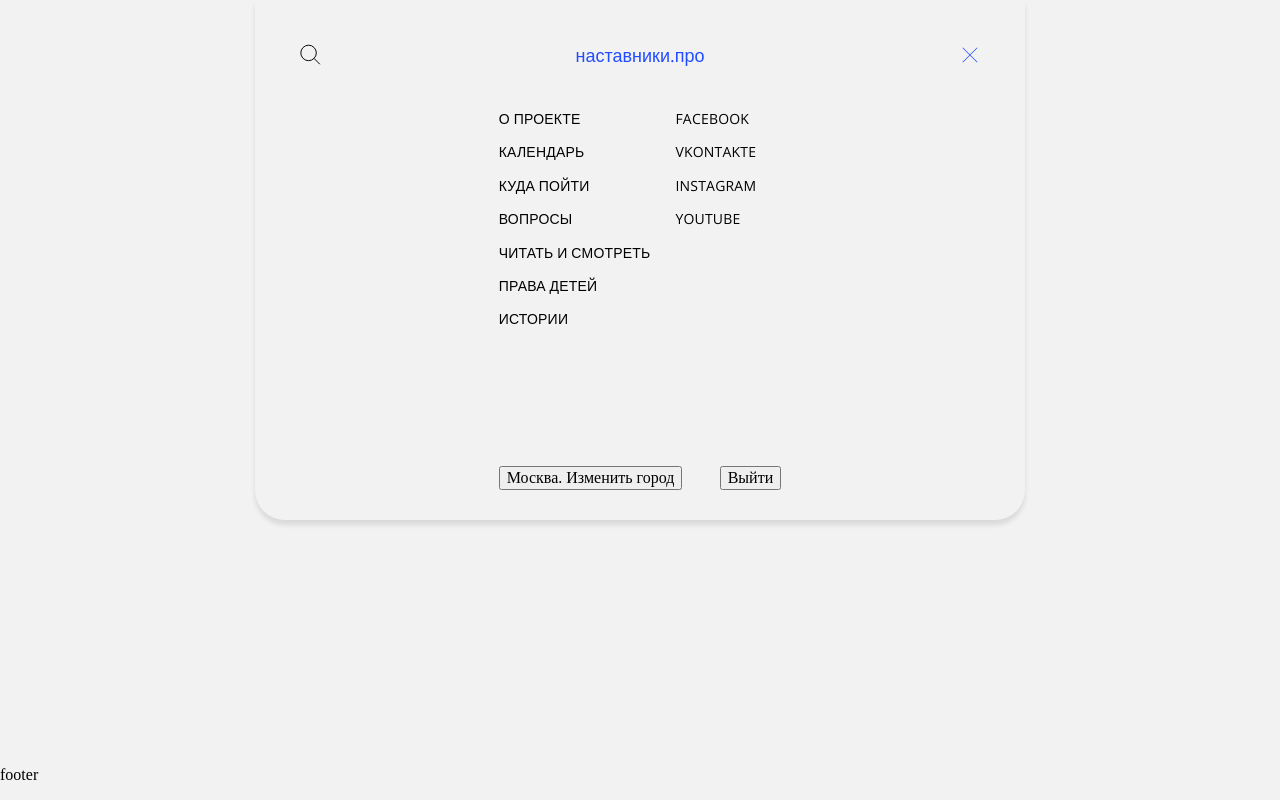
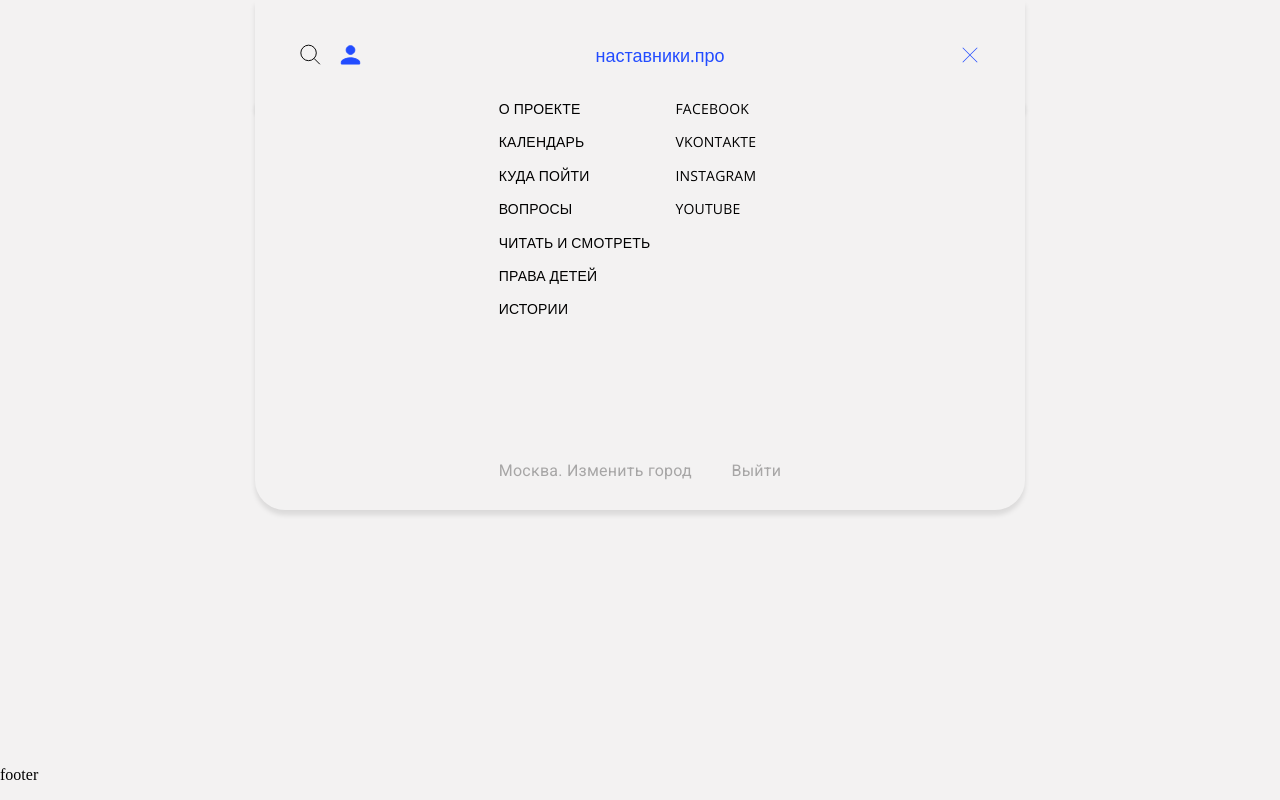
Before and after one commit to TsAnastasia/bbbs, a React (Create React App) app: page / in a window 1280 px wide. Built offline with nearby package versions, Linux system fonts and the light colour scheme; a web font is replaced by a local one.

Commit message:
feat: style and close menu

```diff
--- a/src/API/data/data-api.ts
+++ b/src/API/data/data-api.ts
@@ -6,3 +6,5 @@ const dataAPI = {
     return cites;
   },
 };
+
+export default dataAPI;
--- a/src/App.module.scss
+++ b/src/App.module.scss
@@ -1,7 +1,9 @@
 @import "./index.scss";
 
 .app {
+  padding-top: 110px;
   min-height: 100vh;
+  box-sizing: border-box;
 
   display: flex;
   flex-direction: column;
@@ -11,6 +13,12 @@
   background-color: $color-background;
 }
 
+@media screen and (max-width: 425px) {
+  .app {
+    padding-top: 50px;
+  }
+}
+
 .app__main {
   flex: 1;
 }
--- a/src/components/Header/Header.module.scss
+++ b/src/components/Header/Header.module.scss
@@ -11,11 +11,10 @@
   justify-content: space-between;
   align-items: center;
 
-  position: relative;
-}
-
-.header_menuOpen {
-  box-shadow: 0px 5px 5px rgb(0 0 0 / 10%);
+  position: fixed;
+  top: 0;
+  left: 50%;
+  transform: translate(-50%, 0);
 }
 
 .header__logo {
@@ -164,8 +163,11 @@
   background-image: url("../../assets/images/icons/search.svg");
 }
 
+.header__menuButton {
+  display: none;
+}
+
 .header__button_menu {
-  display: none;
   background-image: url("../../assets/images/icons/menu.svg");
 }
 
@@ -194,6 +196,10 @@
     flex-direction: row-reverse;
   }
 
+  .header_menuOpen {
+    box-shadow: 0px 5px 5px rgb(0 0 0 / 10%);
+  }
+
   .header__logo {
     font-size: 18px;
     line-height: 20px;
@@ -207,11 +213,16 @@
     display: none;
   }
 
+  .header__profile_open {
+    margin-left: 10px;
+    display: block;
+  }
+
   .header__actionsLine {
     display: none;
   }
 
-  .header__button_menu {
+  .header__menuButton {
     display: block;
   }
 }
--- a/src/components/Header/Header.tsx
+++ b/src/components/Header/Header.tsx
@@ -22,15 +22,21 @@ const Header: FC = () => {
   const handleProfileToggle = () => {
     // TODO login popup
     isAuth ? dispatch(logout()) : dispatch(login());
+
+    handleMenuClose();
   };
 
   const handleMenuToggle = () => {
-    // TODO header menu
     dispatch(setMenuOpen(!isMenuOpen));
   };
 
+  const handleMenuClose = () => {
+    dispatch(setMenuOpen(false));
+  };
+
   const handleSearchToggle = () => {
-    // TODO header menu
+    // TODO search
+    handleMenuClose();
   };
 
   return (
@@ -39,13 +45,18 @@ const Header: FC = () => {
         type="button"
         className={cl(
           style.header__button,
+          style.header__menuButton,
           isMenuOpen
             ? style.header__button_menuClose
             : style.header__button_menu
         )}
         onClick={handleMenuToggle}
       />
-      <Link to={AppRoutesEnum.MAIN} className={style.header__logo}>
+      <Link
+        to={AppRoutesEnum.MAIN}
+        className={style.header__logo}
+        onClick={handleMenuClose}
+      >
         наставники.про
       </Link>
       <HeaderNav />
@@ -61,6 +72,7 @@ const Header: FC = () => {
           className={cl(
             style.header__button,
             style.header__profile,
+            isMenuOpen && style.header__profile_open,
             isAuth
               ? style.header__button_profileLogout
               : style.header__button_profileLogin
--- a/src/components/Header/menu/Header.module.scss
+++ b/src/components/Header/menu/HeaderMenu.module.scss
@@ -9,12 +9,12 @@
   background-color: $color-background;
   box-shadow: 0px 5px 5px rgba(0, 0, 0, 0.1);
 
-  display: flex;
+  display: none;
   align-items: stretch;
   justify-content: stretch;
 
   position: absolute;
-  top: 100%;
+  top: calc(100% - 10px);
   left: 0;
   right: 0;
 }
@@ -72,6 +72,33 @@
   align-items: center;
 }
 
+.user__button {
+  margin: 0;
+  padding: 0;
+
+  font-family: $font-pt-root;
+  font-weight: 300;
+  font-size: 16px;
+  line-height: 18px;
+  letter-spacing: 0.25px;
+
+  outline: 0;
+  border: 0;
+  border-radius: 0;
+  background-color: transparent;
+  color: $color-light-gray;
+
+  &:hover {
+    color: $color-blue;
+  }
+}
+
+@media screen and (max-width: 1280px) {
+  .headerMenu {
+    display: flex;
+  }
+}
+
 @media screen and (max-width: 425px) {
   .headerMenu {
     padding-top: 30px;
--- a/src/components/Header/menu/HeaderMenu.tsx
+++ b/src/components/Header/menu/HeaderMenu.tsx
@@ -1,12 +1,53 @@
-import React, { FC } from "react";
+import React, { FC, useEffect } from "react";
+import { useDispatch } from "react-redux";
 import { Link } from "react-router-dom";
+
 import { useAppSelector } from "../../../hooks/redux";
+import { logout } from "../../../redux/auth/auth-actions";
+import { setMenuOpen } from "../../../redux/header/header-actions";
 import { FOOTER_LINKS, SOCIAL_LINKS } from "../../../routes";
-
-import style from "./Header.module.scss";
+import styleHeader from "../Header.module.scss";
+import style from "./HeaderMenu.module.scss";
 
 const HeaderMenu: FC = () => {
+  const dispatch = useDispatch();
   const { isAuth, userData } = useAppSelector((state) => state.auth);
+
+  const handleClose = () => {
+    dispatch(setMenuOpen(false));
+  };
+
+  const handleCityChange = () => {
+    // TODO: open popup
+    handleClose();
+  };
+
+  const handleLogout = () => {
+    dispatch(logout());
+    handleClose();
+  };
+
+  useEffect(() => {
+    const handleCloseClick = (event: MouseEvent) => {
+      if (!(event.target as HTMLElement).closest(`.${styleHeader.header}`)) {
+        handleClose();
+      }
+    };
+
+    const handleEscClose = (event: any) => {
+      if (event.key === "Escape") {
+        handleClose();
+      }
+    };
+
+    document.addEventListener("keyup", handleEscClose);
+    document.addEventListener("click", handleCloseClick);
+
+    return () => {
+      document.removeEventListener("keyup", handleEscClose);
+      document.removeEventListener("click", handleCloseClick);
+    };
+  });
 
   return (
     <div className={style.headerMenu}>
@@ -15,7 +56,11 @@ const HeaderMenu: FC = () => {
           <ul className={style.menuColumn}>
             {FOOTER_LINKS.map((link) => (
               <li key={link.route} className={style.menuItem}>
-                <Link to={link.route} className={style.menuLink}>
+                <Link
+                  to={link.route}
+                  className={style.menuLink}
+                  onClick={handleClose}
+                >
                   {link.name}
                 </Link>
               </li>
@@ -29,6 +74,7 @@ const HeaderMenu: FC = () => {
                   rel="noreferrer"
                   href={link.url}
                   className={style.menuLink}
+                  onClick={handleClose}
                 >
                   {link.name}
                 </a>
@@ -38,8 +84,18 @@ const HeaderMenu: FC = () => {
         </nav>
         {isAuth && (
           <div className={style.user}>
-            <button type="button">{`${userData.city.name}. Изменить город`}</button>
-            <button type="button">Выйти</button>
+            <button
+              type="button"
+              className={style.user__button}
+              onClick={handleCityChange}
+            >{`${userData.city.name}. Изменить город`}</button>
+            <button
+              type="button"
+              className={style.user__button}
+              onClick={handleLogout}
+            >
+              Выйти
+            </button>
           </div>
         )}
       </div>
--- a/src/index.scss
+++ b/src/index.scss
@@ -9,7 +9,7 @@ $color-background: #f3f2f2;
 $color-light-gray: #a7a6a6;
 
 $font-proto: "Open Sans", sans-serif;
-$font-roboto: "Roboto", sans-serif;
+$font-pt-root: "Roboto", sans-serif;
 
 body {
   background-color: $color-background;
```
